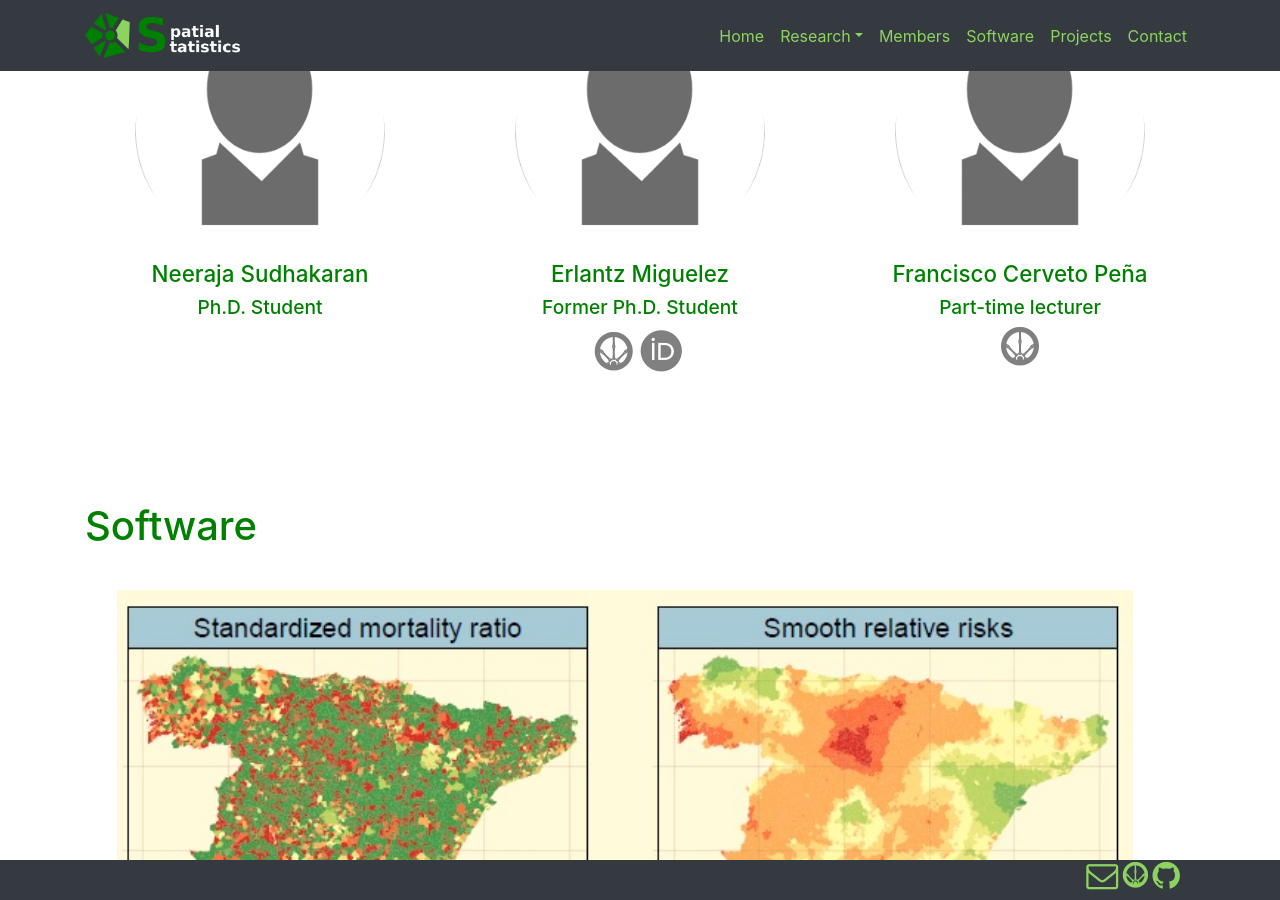
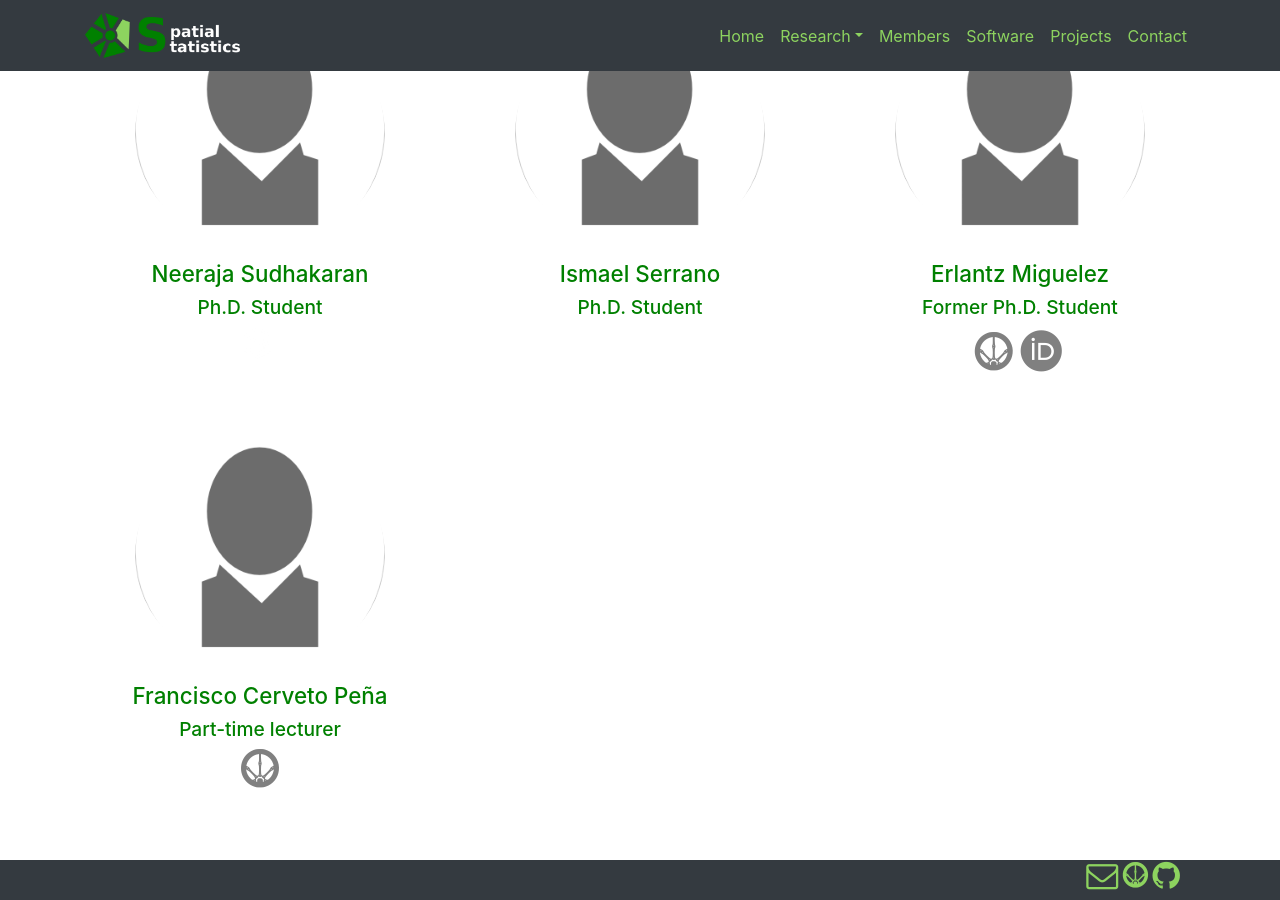
Before and after one commit to spatialstatisticsupna/spatialstatisticsupna.github.io, a Jekyll site: the page built from index.html, in a window 1280 px wide and 900 px high, scrolled down 6172 px. Built offline with Jekyll 4.4.1, drawn with Linux system fonts in a browser that asks for light colours; some web fonts are replaced.

Commit message:
Update members

```diff
--- a/_includes/members.html
+++ b/_includes/members.html
@@ -252,7 +252,20 @@
                     <h3 >Neeraja Sudhakaran</h3>
                     <h4 >Ph.D. Student</h4>
                     <div id="u-social">
-                      <a href="https://observatorio-investigacion.unavarra.es/investigadores/2370748/detalle?lang=en" target="_blank" style="opacity: 1;"><img src="/img/Observatorio.png" alt="observatorio-investigacion" style="width: 32px; height: 32px;"></a>
+                      <a href="https://observatorio-investigacion.unavarra.es/investigadores/2370748/detalle?lang=en" target="_blank" style="opacity: 1;">
+                        <img src="{{ '/img/Observatorio.png' | relative_url }}" alt="Observatorio de investigación" style="width: 32px; height: 32px;">
+                      </a>
+                      <!--<a href="https://observatorio-investigacion.unavarra.es/investigadores/2370748/detalle?lang=en" target="_blank" style="opacity: 1;"><img src="/img/Observatorio.png" alt="observatorio-investigacion" style="width: 32px; height: 32px;"></a>-->
+                    </div>
+                </div>
+            </div>
+
+            <div class="col-lg-4 col-md-6 text-center">
+                <div class="service-box">
+                    <img class="m-img" src="img/GroupMembers/user.png"></img>
+                    <h3 >Ismael Serrano</h3>
+                    <h4 >Ph.D. Student</h4>
+                    <div id="u-social">
                     </div>
                 </div>
             </div>
```
